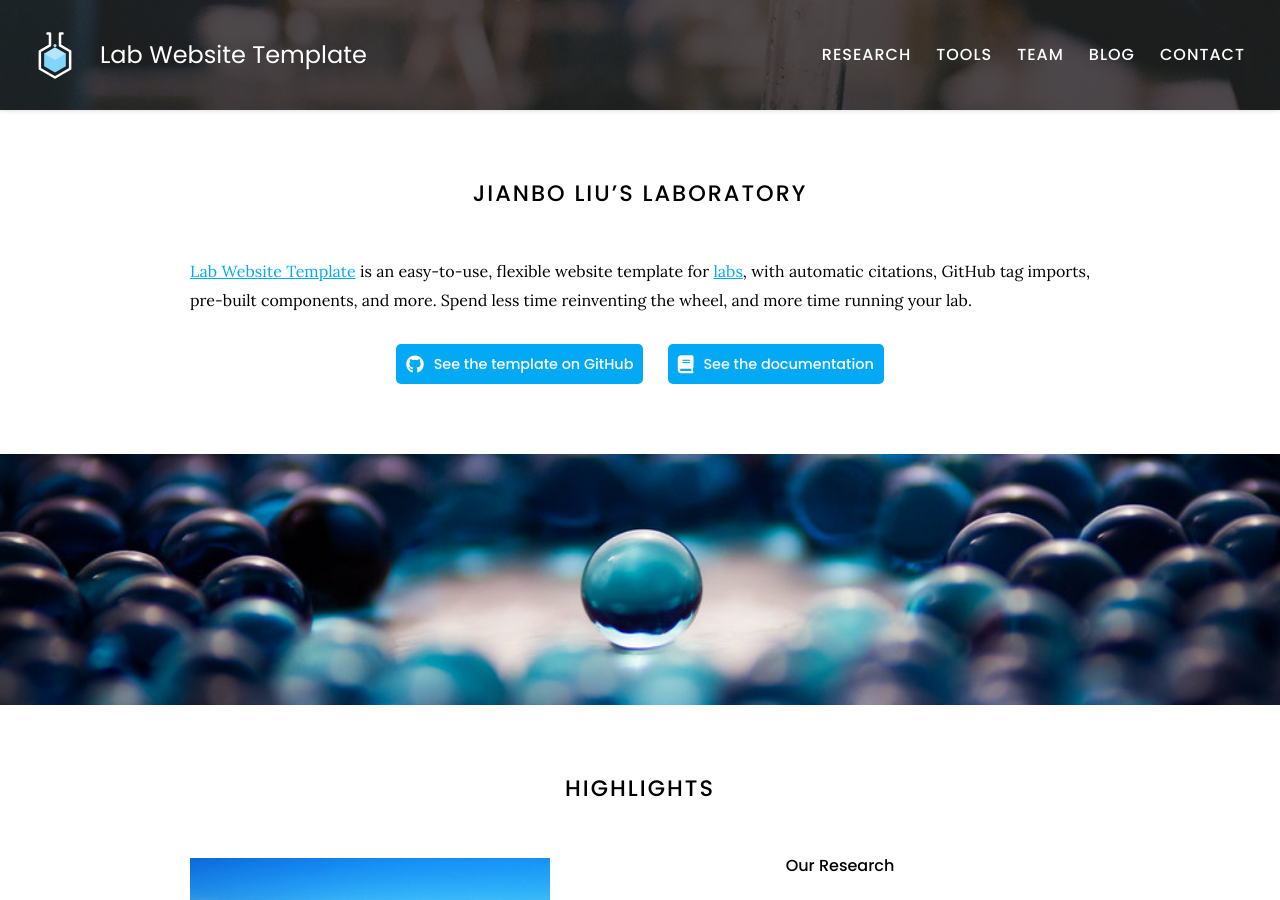
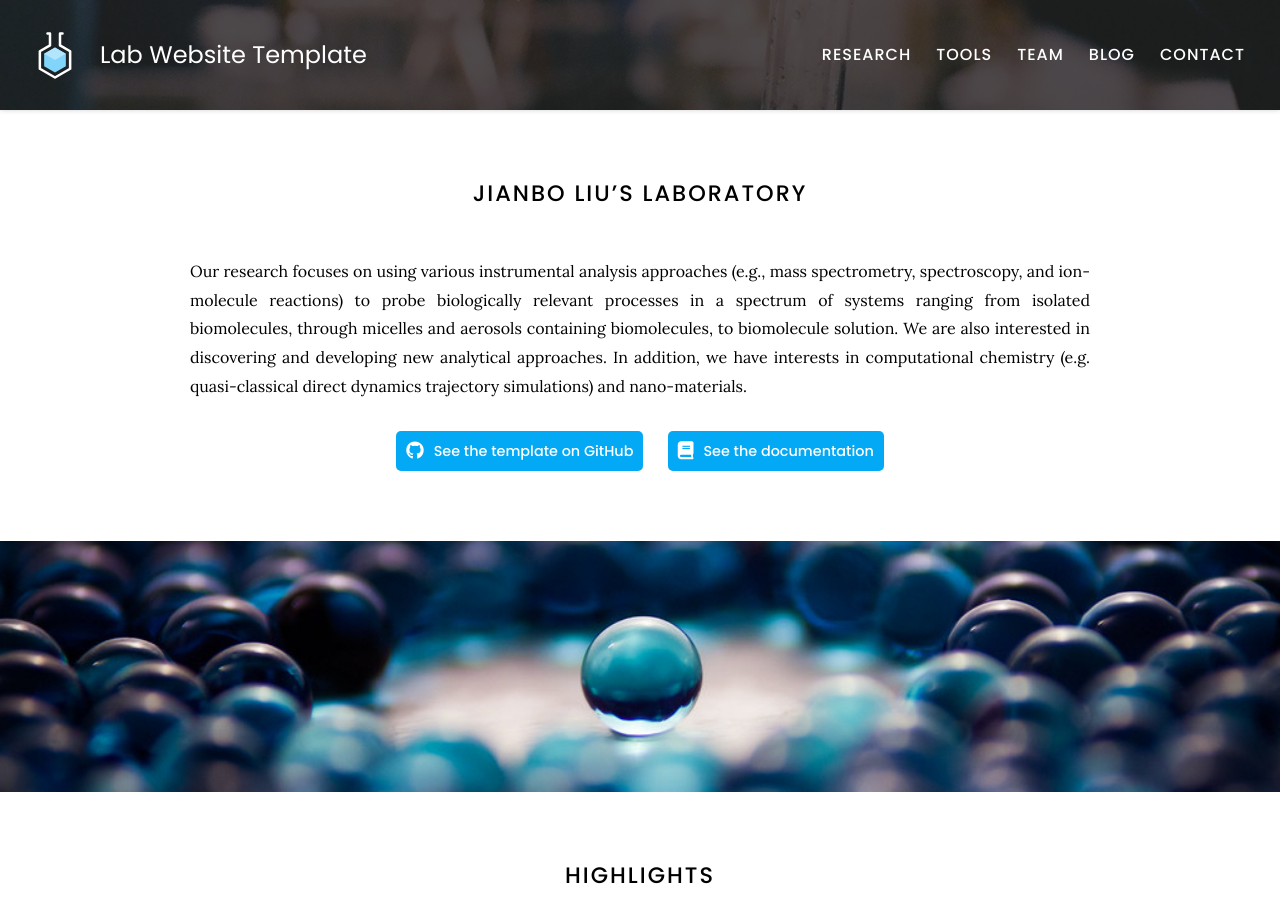
Before and after one commit to ZiZijourney/testing-web, a Jekyll site: the page built from index.md, in a window 1280 px wide and 900 px high. Built offline with Jekyll 4.4.1, drawn with Linux system fonts in a browser that asks for light colours.

Commit message:
Update index.md

```diff
--- a/index.md
+++ b/index.md
@@ -4,8 +4,8 @@ title: Home
 
 # Jianbo Liu's Laboratory
 
-[Lab Website Template](https://github.com/greenelab/lab-website-template) is an easy-to-use, flexible website template for [labs](https://www.greenelab.com/), with automatic citations, GitHub tag imports, pre-built components, and more.
-Spend less time reinventing the wheel, and more time running your lab.
+Our research focuses on using various instrumental analysis approaches (e.g.,  mass spectrometry, spectroscopy, and ion-molecule reactions) to probe biologically relevant processes in a spectrum of systems ranging from isolated biomolecules, through micelles and aerosols containing biomolecules, to biomolecule solution.
+We are also interested in discovering and developing new analytical approaches.  In addition, we have interests in computational chemistry (e.g. quasi-classical direct dynamics trajectory simulations) and nano-materials.
 
 {%
   include link.html
```
